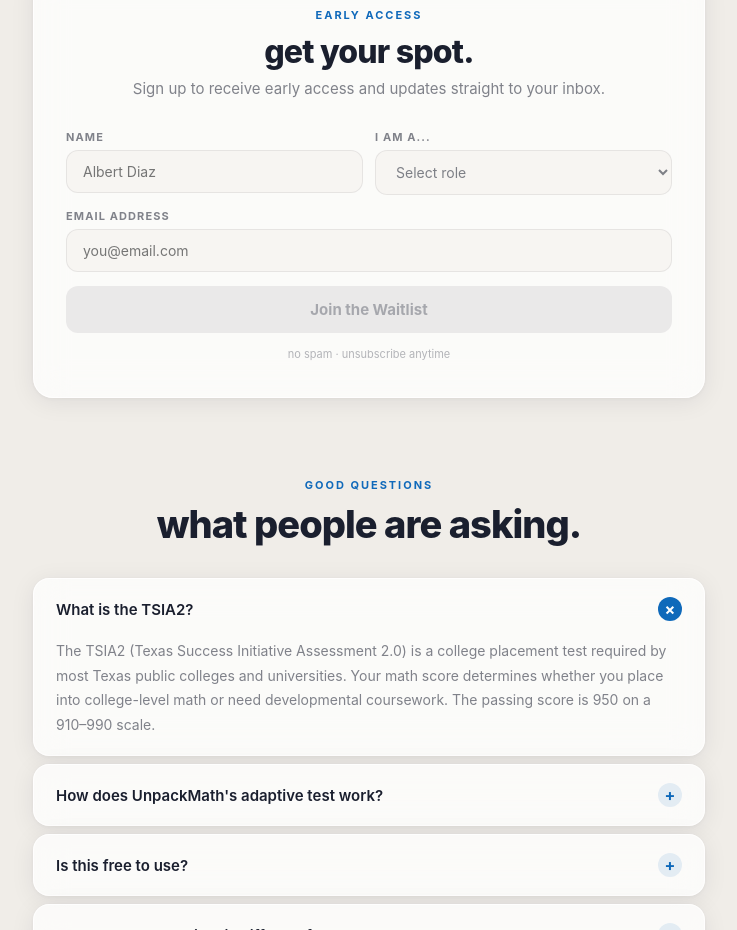
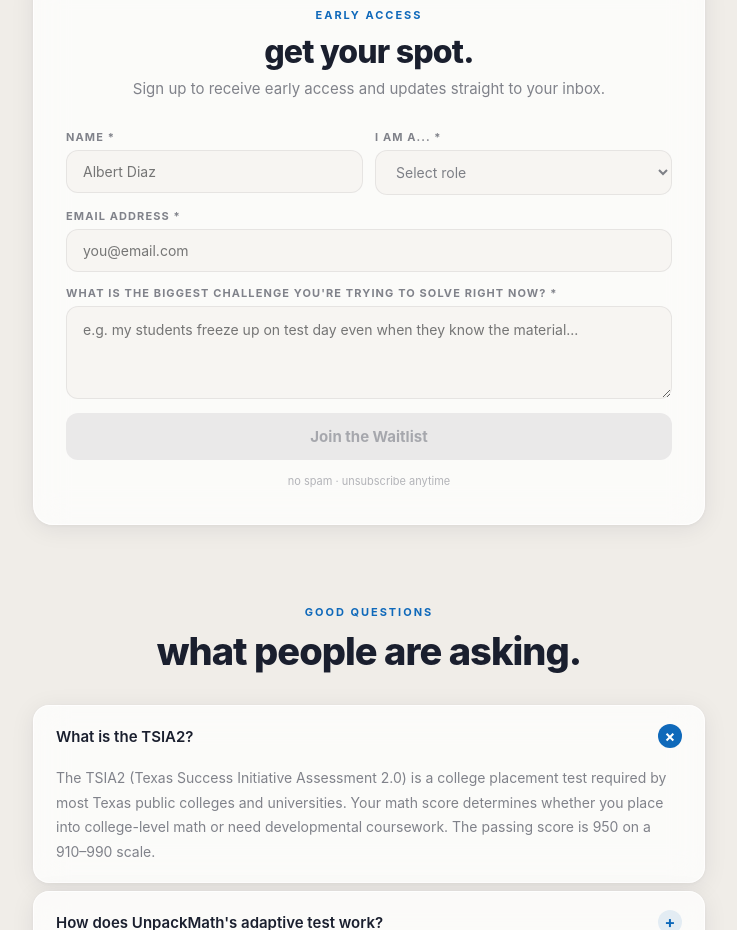
Before and after one commit to jd-oviedo/unpackmath-home, a Next.js app: page / in a window 1280 px wide. Shown: the part 2240-3170 px from the top of the page, without its empty margins (271-1008 px from the left). Built offline with nearby package versions, Linux system fonts and the light colour scheme; a web font is replaced by a local one.

Commit message:
feat: waitlist form with challenge field and Google Sheets integration

```diff
--- a/app/page.tsx
+++ b/app/page.tsx
@@ -52,13 +52,13 @@ function FAQ() {
 function WaitlistForm() {
   const [submitted, setSubmitted] = useState(false);
   const [loading, setLoading] = useState(false);
-  const [form, setForm] = useState({ name: "", role: "", email: "" });
+  const [form, setForm] = useState({ name: "", role: "", email: "", challenge: "" });
 
   const handleSubmit = async () => {
-    if (!form.name || !form.role || !form.email) return;
+    if (!form.name || !form.role || !form.email || !form.challenge) return;
     setLoading(true);
     try {
-      await fetch("https://script.google.com/macros/s/YOUR_SCRIPT_ID/exec", {
+      await fetch("https://script.google.com/macros/s/AKfycbzSMdDiVwaFtFqeg6i2BBOIC5jYDJrb5W5aUEhZkeihUD_5O56D1lZMfRGEHQLkv1W-/exec", {
         method: "POST",
         body: JSON.stringify(form),
       });
@@ -78,17 +78,17 @@ function WaitlistForm() {
     );
   }
 
-  const ready = form.name && form.role && form.email;
+  const ready = form.name && form.role && form.email && form.challenge;
   return (
     <div style={{ display: "flex", flexDirection: "column", gap: "14px" }}>
       <div className="um-form-row" style={{ display: "flex", gap: "12px" }}>
         <div style={{ flex: 1, display: "flex", flexDirection: "column", gap: "6px" }}>
-          <label style={{ fontSize: "11px", fontWeight: 700, letterSpacing: "0.1em", textTransform: "uppercase", color: "var(--ec-ink-muted)" }}>Name</label>
-          <input placeholder="Albert Diaz" value={form.name} onChange={e => setForm({ ...form, name: e.target.value })} style={{ padding: "12px 16px", borderRadius: "12px", border: "1px solid var(--ec-line)", background: "var(--ec-surface2)", color: "var(--ec-ink)", fontFamily: "inherit", fontSize: "14px", outline: "none" }} />
+          <label style={{ fontSize: "11px", fontWeight: 700, letterSpacing: "0.1em", textTransform: "uppercase", color: "var(--ec-ink-muted)" }}>Name *</label>
+          <input required placeholder="Albert Diaz" value={form.name} onChange={e => setForm({ ...form, name: e.target.value })} style={{ padding: "12px 16px", borderRadius: "12px", border: "1px solid var(--ec-line)", background: "var(--ec-surface2)", color: "var(--ec-ink)", fontFamily: "inherit", fontSize: "14px", outline: "none" }} />
         </div>
         <div style={{ flex: 1, display: "flex", flexDirection: "column", gap: "6px" }}>
-          <label style={{ fontSize: "11px", fontWeight: 700, letterSpacing: "0.1em", textTransform: "uppercase", color: "var(--ec-ink-muted)" }}>I am a...</label>
-          <select value={form.role} onChange={e => setForm({ ...form, role: e.target.value })} style={{ padding: "12px 16px", borderRadius: "12px", border: "1px solid var(--ec-line)", background: "var(--ec-surface2)", color: form.role ? "var(--ec-ink)" : "var(--ec-ink-muted)", fontFamily: "inherit", fontSize: "14px", outline: "none" }}>
+          <label style={{ fontSize: "11px", fontWeight: 700, letterSpacing: "0.1em", textTransform: "uppercase", color: "var(--ec-ink-muted)" }}>I am a... *</label>
+          <select required value={form.role} onChange={e => setForm({ ...form, role: e.target.value })} style={{ padding: "12px 16px", borderRadius: "12px", border: "1px solid var(--ec-line)", background: "var(--ec-surface2)", color: form.role ? "var(--ec-ink)" : "var(--ec-ink-muted)", fontFamily: "inherit", fontSize: "14px", outline: "none" }}>
             <option value="">Select role</option>
             <option value="student">Student</option>
             <option value="teacher">Teacher</option>
@@ -98,8 +98,12 @@ function WaitlistForm() {
         </div>
       </div>
       <div style={{ display: "flex", flexDirection: "column", gap: "6px" }}>
-        <label style={{ fontSize: "11px", fontWeight: 700, letterSpacing: "0.1em", textTransform: "uppercase", color: "var(--ec-ink-muted)" }}>Email Address</label>
-        <input placeholder="you@email.com" type="email" value={form.email} onChange={e => setForm({ ...form, email: e.target.value })} style={{ padding: "12px 16px", borderRadius: "12px", border: "1px solid var(--ec-line)", background: "var(--ec-surface2)", color: "var(--ec-ink)", fontFamily: "inherit", fontSize: "14px", outline: "none" }} />
+        <label style={{ fontSize: "11px", fontWeight: 700, letterSpacing: "0.1em", textTransform: "uppercase", color: "var(--ec-ink-muted)" }}>Email Address *</label>
+        <input required placeholder="you@email.com" type="email" value={form.email} onChange={e => setForm({ ...form, email: e.target.value })} style={{ padding: "12px 16px", borderRadius: "12px", border: "1px solid var(--ec-line)", background: "var(--ec-surface2)", color: "var(--ec-ink)", fontFamily: "inherit", fontSize: "14px", outline: "none" }} />
+      </div>
+      <div style={{ display: "flex", flexDirection: "column", gap: "6px" }}>
+        <label style={{ fontSize: "11px", fontWeight: 700, letterSpacing: "0.1em", textTransform: "uppercase", color: "var(--ec-ink-muted)" }}>What is the biggest challenge you're trying to solve right now? *</label>
+        <textarea required placeholder="e.g. my students freeze up on test day even when they know the material..." value={form.challenge} onChange={e => setForm({ ...form, challenge: e.target.value })} rows={3} style={{ padding: "12px 16px", borderRadius: "12px", border: "1px solid var(--ec-line)", background: "var(--ec-surface2)", color: "var(--ec-ink)", fontFamily: "inherit", fontSize: "14px", outline: "none", resize: "vertical", lineHeight: 1.6 }} />
       </div>
       <button onClick={handleSubmit} disabled={loading || !ready} style={{ padding: "14px", background: ready ? "var(--ec-btn-bg)" : "var(--ec-line)", color: ready ? "var(--ec-btn-text)" : "var(--ec-ink-faint)", border: "none", borderRadius: "12px", fontFamily: "inherit", fontSize: "15px", fontWeight: 700, cursor: ready ? "pointer" : "not-allowed", transition: "all 0.18s", boxShadow: ready ? "var(--ec-shadow-btn)" : "none" }}>
         {loading ? "Joining..." : "Join the Waitlist"}
```
